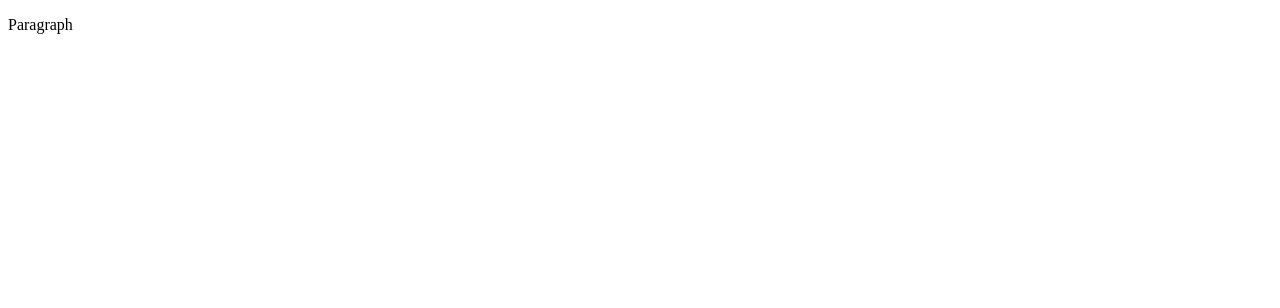
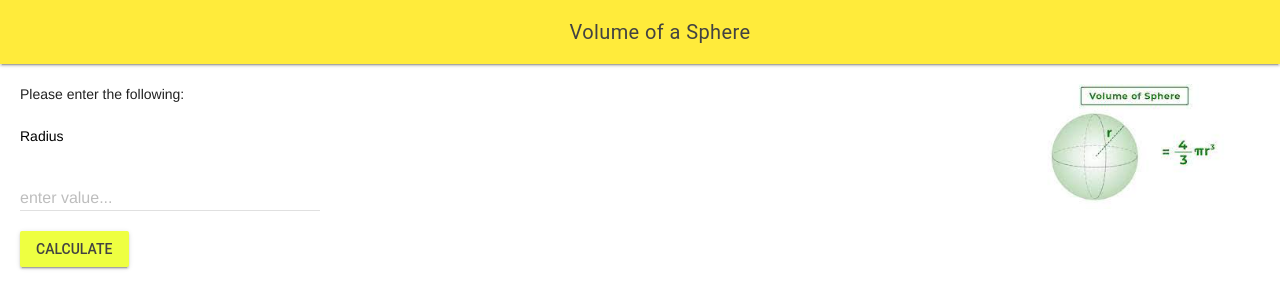
Before and after one commit to MTHS-ICD2O-1-2023/ICD2O-Unit-3-03-pablo-fiallos-granados, a plain HTML site: page index.html in a window 1280 px wide. Drawn offline with nearby package versions, Linux system fonts and the light colour scheme.

Commit message:
everything

```diff
--- a/css/style.css
+++ b/css/style.css
@@ -1,4 +1,30 @@
-/* Created by: Mr. Coxall
+/* Created by: Pablo Fiallos
 * Created on: Sep 2020
 * This file contains the CSS for index.html
 */
+
+.mdl-layout__header-row {
+  justify-content: center;
+  padding: 0;
+}
+
+.mdl-layout__content {
+  padding-left: 15pt;
+  padding-right: 15pt;
+  padding-top: 15pt;
+}
+
+body {
+  background-color: white;
+}
+
+p {
+  color: black;
+  font-family: Helvetica, Arial, sans-serif;
+  font-size: 1.5rem;
+  padding-top: 5pt;
+}
+
+img {
+  float: right;
+}
--- a/index.html
+++ b/index.html
@@ -1,9 +1,55 @@
 <!DOCTYPE html>
 <html>
   <head>
-    <title>Title</title>
+    <meta charset="utf-8" />
+    <meta name="description" content="Volume of a Sphere" />
+    <meta name="keywords" content="mths, ics2o" />
+    <meta name="author" content="Pablo Fiallos" />
+    <meta name="viewport" content="width=device-width, initial-scale=1.0" />
+    <link rel="stylesheet" href="./css/style.css" />
+    <link rel="stylesheet" href="https://fonts.googleapis.com/icon?family=Material+Icons" />
+    <link rel="stylesheet" href="https://code.getmdl.io/1.3.0/material.yellow-lime.min.css" />
+    <link rel="apple-touch-icon" sizes="180x180" href="apple-touch-icon.png" />
+    <link rel="icon" type="image/png" sizes="32x32" href="favicon-32x32.png" />
+    <link rel="icon" type="image/png" sizes="16x16" href="favicon-16x16.png" />
+    <link rel="manifest" href="site.webmanifest" />
+    <title>Volume of a Sphere</title>
   </head>
   <body>
-    <p>Paragraph</p>
+    <script defer src="https://code.getmdl.io/1.3.0/material.min.js"></script>
+    <script src="./js/script.js"></script>
+    <div class="mdl-layout mdl-js-layout mdl-layout--fixed-header">
+      <header class="mdl-layout__header">
+        <div class="mdl-layout__header-row">
+          <span class="mdl-layout-title">Volume of a Sphere</span>
+        </div>
+      </header>
+      <main class="mdl-layout__content">
+        <div class="right-image">
+          <img src="./images/download.jpeg" alt="sphere" width="250" />
+        </div>
+        <div class="page-content">Please enter the following: </div>
+        <br />
+        <form action="#">
+          <!-- Simple Textfield -->
+          <p>Radius</p>
+          <div class="mdl-textfield mdl-js-textfield">
+            <input class="mdl-textfield__input" type="text" id="radius">
+            <label class="mdl-textfield__label" for="sample1">enter value...</label>
+          </div>
+          <!-- Numeric Textfield -->
+          <br />
+          <!-- Accent-colored raised button with ripple -->
+          <button class="mdl-button mdl-js-button mdl-button--raised mdl-js-ripple-effect mdl-button--accent"
+            onclick="enterClicked()">
+            Calculate
+          </button>
+        </form>
+        <br />
+        <div class="page-content-answer">
+          <div id="user-info"></div>
+        </div>
+      </main>
+    </div>
   </body>
 </html>
--- a/js/script.js
+++ b/js/script.js
@@ -1,5 +1,13 @@
 // Copyright (c) 2020 Mr. Coxall All rights reserved
 //
-// Created by: Mr. Coxall
+// Created by: Pablo Fiallos
 // Created on: Sep 2020
 // This file contains the JS functions for index.html
+function enterClicked() {
+  // input
+  const radius = parseInt(document.getElementById("radius").value)
+
+  // output
+  document.getElementById("user-info").innerHTML =
+    "V = " + (4/3 * Math.PI * radius**3).toFixed(2) + "u<sup> 3</sup>"
+}
```
Also changed, not shown: android-chrome-192x192.png (added), android-chrome-512x512.png (added), apple-touch-icon.png (added), favicon-16x16.png (added), favicon-32x32.png (added), favicon.ico (added), images/download.jpeg (added), site.webmanifest (added), 2 other files.
